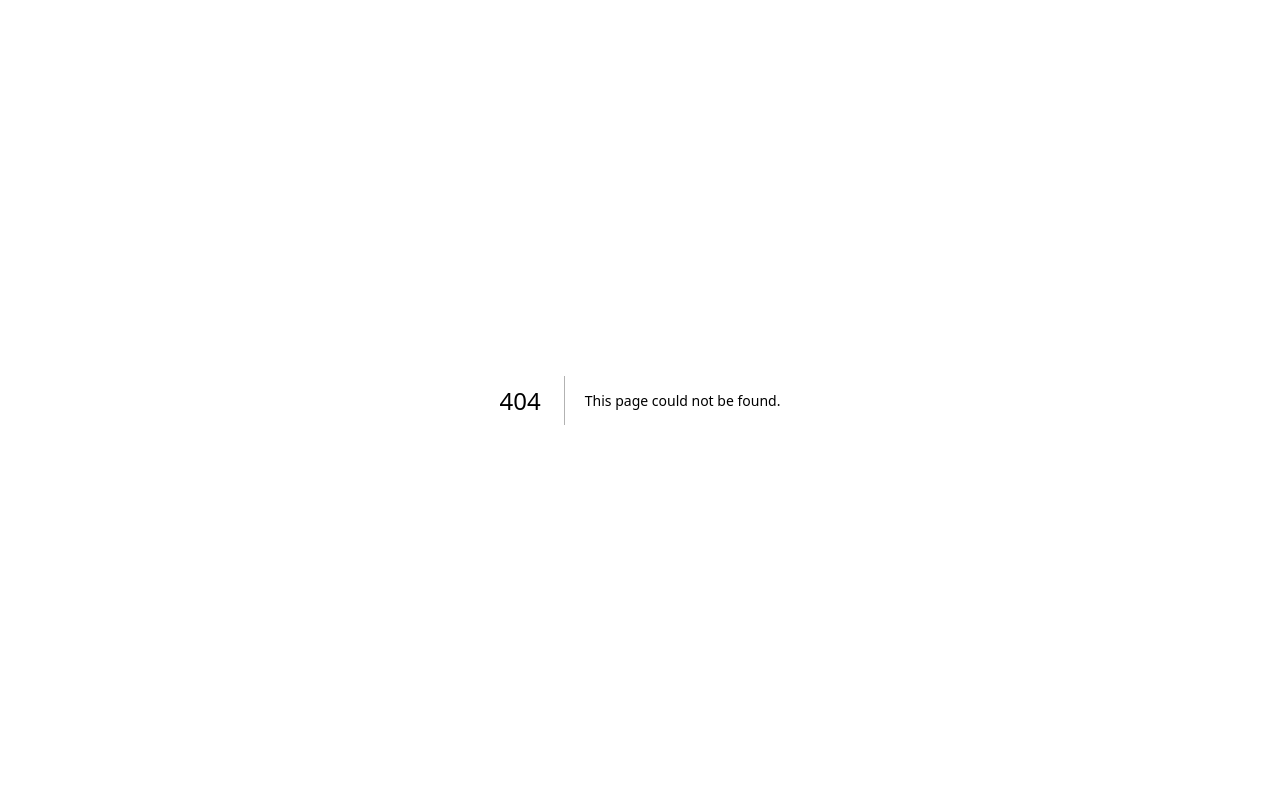
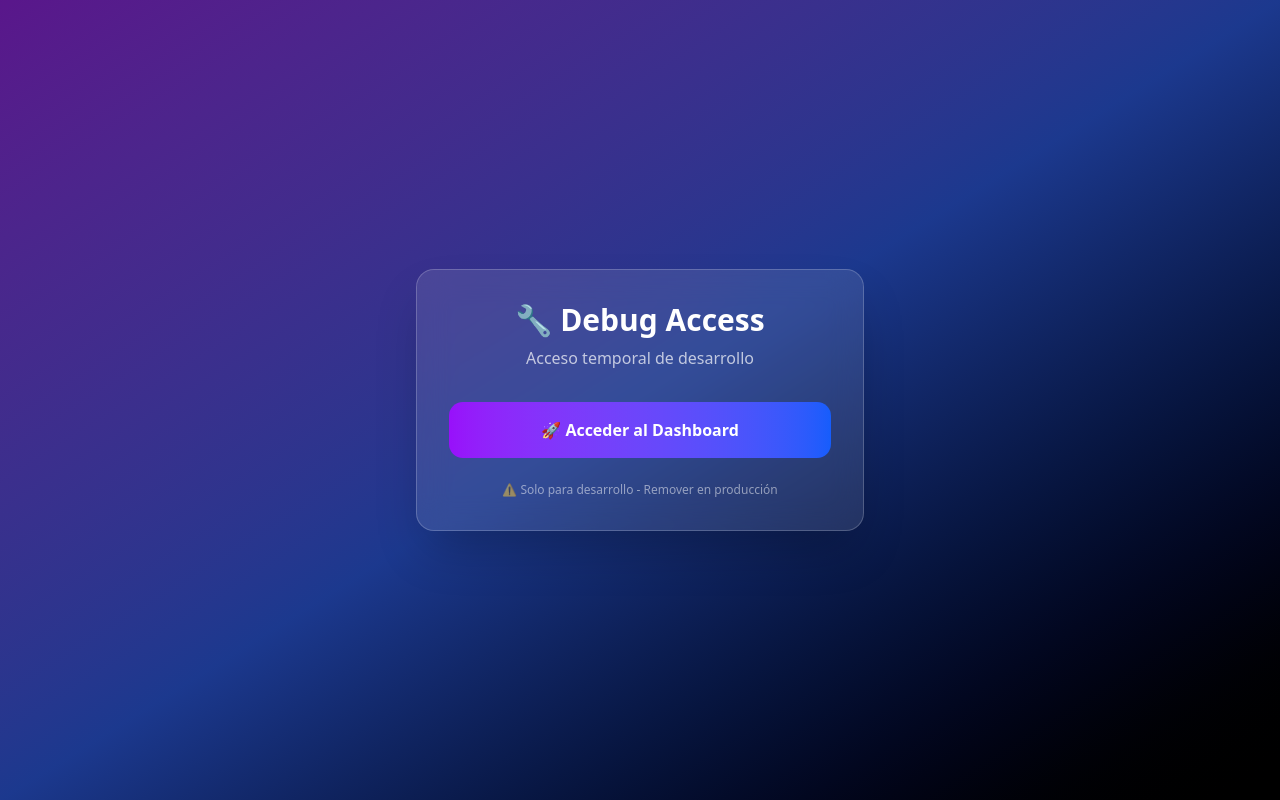
Before and after one commit to ionatan777/cmns-core, a Next.js app: page /debug-access in a window 1280 px wide. Before the commit this address had no page. Built offline with nearby package versions, Linux system fonts and the light colour scheme.

Commit message:
feat: Add debug access page for temporary login bypass

```diff
--- /dev/null
+++ b/app/api/debug-login/route.ts
@@ -0,0 +1,57 @@
+import { createClient } from '@/lib/supabase/server'
+import { cookies } from 'next/headers'
+import { NextResponse } from 'next/server'
+
+export async function POST() {
+    try {
+        const supabase = await createClient()
+
+        // Crear el usuario de debug directamente en Supabase Auth
+        // Usar email y contraseña que especificaste
+        const { data: authData, error: authError } = await supabase.auth.signInWithPassword({
+            email: 'codelylabs.tech@yahoo.com',
+            password: 'maya2026.',
+        })
+
+        if (authError) {
+            console.error('Auth error:', authError)
+
+            // Si no existe, intentar crear el usuario
+            const { data: signUpData, error: signUpError } = await supabase.auth.signUp({
+                email: 'codelylabs.tech@yahoo.com',
+                password: 'maya2026.',
+                options: {
+                    emailRedirectTo: `${process.env.NEXT_PUBLIC_APP_URL}/auth/callback`,
+                }
+            })
+
+            if (signUpError) {
+                console.error('SignUp error:', signUpError)
+                return NextResponse.json({ error: signUpError.message }, { status: 400 })
+            }
+
+            // Si el signup fue exitoso, devolver la sesión
+            if (signUpData.session) {
+                return NextResponse.json({
+                    success: true,
+                    message: 'Usuario creado y sesión iniciada',
+                    user: signUpData.user
+                })
+            }
+        }
+
+        if (authData?.session) {
+            return NextResponse.json({
+                success: true,
+                message: 'Sesión iniciada exitosamente',
+                user: authData.user
+            })
+        }
+
+        return NextResponse.json({ error: 'No se pudo crear la sesión' }, { status: 400 })
+
+    } catch (error: any) {
+        console.error('Debug login error:', error)
+        return NextResponse.json({ error: error.message }, { status: 500 })
+    }
+}
--- /dev/null
+++ b/app/debug-access/page.tsx
@@ -0,0 +1,57 @@
+'use client'
+
+import { useRouter } from 'next/navigation'
+import { useState } from 'react'
+
+export default function DebugAccessPage() {
+    const router = useRouter()
+    const [loading, setLoading] = useState(false)
+
+    const handleDebugLogin = async () => {
+        setLoading(true)
+        try {
+            // Llamar a la API de debug login
+            const response = await fetch('/api/debug-login', {
+                method: 'POST',
+            })
+
+            if (response.ok) {
+                // Redirigir al dashboard
+                router.push('/overview')
+                router.refresh()
+            } else {
+                alert('Error al crear sesión de debug')
+            }
+        } catch (error) {
+            console.error('Error:', error)
+            alert('Error de conexión')
+        } finally {
+            setLoading(false)
+        }
+    }
+
+    return (
+        <div className="min-h-screen flex items-center justify-center bg-gradient-to-br from-purple-900 via-blue-900 to-black">
+            <div className="bg-white/10 backdrop-blur-lg p-8 rounded-2xl shadow-2xl border border-white/20 max-w-md w-full">
+                <h1 className="text-3xl font-bold text-white mb-2 text-center">
+                    🔧 Debug Access
+                </h1>
+                <p className="text-white/70 text-center mb-8">
+                    Acceso temporal de desarrollo
+                </p>
+
+                <button
+                    onClick={handleDebugLogin}
+                    disabled={loading}
+                    className="w-full bg-gradient-to-r from-purple-600 to-blue-600 hover:from-purple-700 hover:to-blue-700 text-white font-semibold py-4 px-6 rounded-xl transition-all duration-200 transform hover:scale-105 disabled:opacity-50 disabled:cursor-not-allowed"
+                >
+                    {loading ? 'Accediendo...' : '🚀 Acceder al Dashboard'}
+                </button>
+
+                <p className="text-white/50 text-xs text-center mt-6">
+                    ⚠️ Solo para desarrollo - Remover en producción
+                </p>
+            </div>
+        </div>
+    )
+}
```
